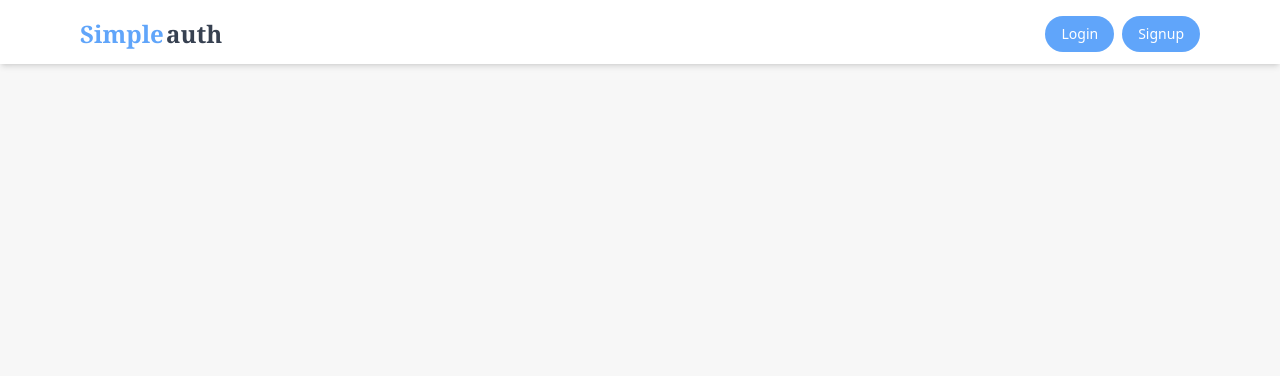
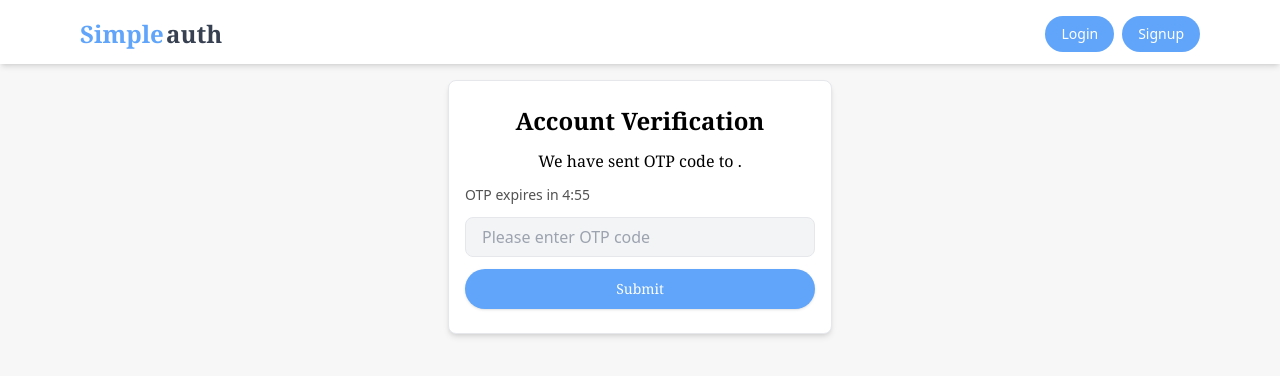
Before and after one commit to AungMyoAye101/AUTH-MERN, a React (Vite) app in the folder client/: page /find_account/1 in a window 1280 px wide. Shown: the top 376 px of the page. Built offline with nearby package versions, Linux system fonts and the light colour scheme; no server answers.

Commit message:
feat: add account recovery features; implement FindAccount and ForgotPassword pages, update routing and controller methods

```diff
--- a/client/src/App.tsx
+++ b/client/src/App.tsx
@@ -9,6 +9,9 @@ import NavBar from './components/NavBar'
 import AccountVerify from './pages/AccountVerify'
 import PublicRoutes from './ProtectRoutes/PublicRoutes'
 import ProtectedRoutes from './ProtectRoutes/ProtectedRoutes'
+import ForgotPassword from './pages/ForgotPassword'
+import FindAccount from './pages/FindAccount'
+import FindAccVerify from './pages/FindAccVerify'
 
 function App() {
 
@@ -25,6 +28,9 @@ function App() {
           <Route path='/user/:id' element={<ProtectedRoutes><Profile /></ProtectedRoutes>} />
           <Route path='/dashboard' element={<ProtectedRoutes><Dashboard /></ProtectedRoutes>} />
           <Route path='/account_verify' element={<ProtectedRoutes><AccountVerify /></ProtectedRoutes>} />
+          <Route path='/find_account' element={<FindAccount />} />
+          <Route path='/find_account/:id' element={<FindAccVerify />} />
+          <Route path='/forgot_password' element={<ForgotPassword />} />
         </Routes>
       </section>
     </BrowserRouter >
--- /dev/null
+++ b/client/src/pages/FindAccVerify.tsx
@@ -0,0 +1,122 @@
+
+import React, { useEffect, useRef, useState } from 'react'
+import Form from '../components/ui/Form'
+import FormController from '../components/ui/FormController'
+import { showToast } from '../context/ToastProvider'
+import Button from '../components/ui/Button'
+import { base_url } from '../lib/helper'
+import { useAuth } from '../context/AuthProvider'
+
+
+
+
+const OTP_EXPIRES_IN = 5 * 60 // 5 minutes
+const RESEND_OTP = 60
+
+const FindAccVerify = () => {
+    const [data, setData] = useState({ otp: '' })
+    const [error, setError] = useState('')
+    const [otpTimer, setOtpTimer] = useState(OTP_EXPIRES_IN)
+    const [resendTimer, setResendTimer] = useState(RESEND_OTP)
+    const [resend, setResend] = useState(false)
+    // const hasSentOTP = useRef(false)
+
+
+
+
+    const handleChange = (e: React.ChangeEvent<HTMLInputElement>) => {
+        const { name, value } = e.target
+        setData((pre) => ({ ...pre, [name]: value }))
+    }
+
+    // request OTP from server
+    // const otpSender = async () => {
+    //     console.log('otp sending...')
+    //     setOtpTimer(OTP_EXPIRES_IN)
+    //     setResendTimer(RESEND_OTP)
+    //     try {
+    //         const res = await fetch(base_url + '/auth/forgot_password/otp_verify', {
+    //             method: "POST",
+    //             headers: {
+    //                 "Content-type": "application/json"
+    //             },
+    //             credentials: "include"
+
+    //         })
+    //         const resData = await res.json()
+    //         if (!res.ok) {
+    //             console.error(resData.message)
+    //             return
+    //         }
+
+    //         setResend(false)
+    //         showToast("success", resData.message)
+    //         // navigate('/') // Redirect after OTP verification
+
+    //     } catch (error: any) {
+    //         showToast("error", error.message)
+    //     }
+    // }
+
+    // useEffect(() => {
+    //     if (!hasSentOTP.current) {
+    //         otpSender()
+    //         hasSentOTP.current = true
+    //     }
+
+    // }, [])
+
+    //OTP expire count down
+    useEffect(() => {
+        if (otpTimer === 0) {
+            showToast('warn', "Your OTP code has expired , Request new one.")
+            return
+        }
+
+
+        const intervalId = setInterval(() => {
+            setOtpTimer(pre => pre - 1)
+        }, 1000)
+        return () => clearInterval(intervalId)
+    }, [otpTimer])
+
+    //Resend OTP timer
+    useEffect(() => {
+        if (resendTimer === 0) {
+            setResend(true)
+            return
+        }
+
+        console.log(resendTimer)
+        const intervalId = setInterval(() => {
+            setResendTimer(pre => pre - 1)
+        }, 1000)
+        return () => clearInterval(intervalId)
+    }, [resendTimer])
+
+    // formatting for mm:ss
+    const formatTime = (seconds: number) => {
+        const min = Math.floor(seconds / 60)
+
+        const sec = (seconds % 60).toString();
+        return `${min}:${sec}`;
+    };
+
+
+    return (
+        <section className='flex justify-center'>
+            <Form headingText='Account Verification' endpoint='/auth/verify_account' method='POST' data={data} setError={setError} redirect={'/'} error={error}>
+                <h2 className=' font-serif text-center'>We have sent  OTP code to <span className='text-sm'>{''}</span>.</h2>
+                <div className='text-sm font-medium text-neutral-600'> OTP expires in <span className='font-medium'>{formatTime(otpTimer)}</span></div>
+                <FormController data={data.otp} type='number' name='otp' id='otp' onChange={handleChange} placeholder='Please enter OTP code' />
+                {/* <div className='flex justify-between items-center '><div className='text-sm font-medium text-neutral-600'>Didn't get the code</div><Button loading={!resend} onClick={otpSender} className={`bg-orange-400 flex justify-center items-center font-sans w-20 h-8 text-sm ${!resend ? "cursor-wait" : ''}`}>{resend ? "Resend" : resendTimer}</Button>  </div> */}
+
+
+
+
+            </Form>
+        </section>
+    )
+}
+
+export default FindAccVerify
--- /dev/null
+++ b/client/src/pages/FindAccount.tsx
@@ -0,0 +1,51 @@
+import React, { useState } from 'react'
+import Button from '../components/ui/Button'
+import { base_url } from '../lib/helper'
+import { showToast } from '../context/ToastProvider'
+import { useNavigate } from 'react-router-dom'
+
+const FindAccount = () => {
+    const [email, setEmail] = useState('')
+    const [error, setError] = useState('')
+
+
+    const navigate = useNavigate()
+
+    console.log(email)
+    const findAccount = async (e: React.FormEvent) => {
+        e.preventDefault()
+        try {
+            const res = await fetch(base_url + '/auth/find_account', {
+                method: "POST",
+                headers: {
+                    "Content-type": "application/json",
+                },
+                credentials: "include",
+                body: JSON.stringify({ email })
+
+            })
+            const resData = await res.json()
+            if (!res.ok || resData.success === false) {
+                showToast('error', resData.message)
+                return
+            }
+            console.log(resData)
+            showToast('success', resData.message)
+            navigate(`/find_account/${resData.userId}`)
+        } catch (error: any) {
+            setError(error.message)
+        }
+    }
+
+    return (
+        <section>
+            <form onSubmit={findAccount} className='className="min-w-lg w-96 max-w-xl bg-white px-4 py-6 rounded-lg shadow-md border flex flex-col gap-3'>
+                <input type="email" name='email' value={email} onChange={(e) => (setEmail(e.target.value))} className='py-1.5 px-4 w-full border focus:outline-none bg-gray-50 rounded-lg ' />
+                <Button type="submit" >Find</Button>
+            </form>
+
+        </section>
+    )
+}
+
+export default FindAccount
--- /dev/null
+++ b/client/src/pages/ForgotPassword.tsx
@@ -0,0 +1,23 @@
+import React, { useState } from 'react'
+import Form from '../components/ui/Form'
+import FormController from '../components/ui/FormController'
+
+const ForgotPassword = () => {
+    const [data, setdata] = useState({ password: '' })
+    const [error, setError] = useState('')
+    const onChange = (e: React.ChangeEvent<HTMLInputElement>) => {
+        const { name, value } = e.target
+        setdata((pre) => ({ ...pre, [name]: value }))
+    }
+
+
+    return (
+        <section>
+            <Form headingText='Find Your account' endpoint='/auth/find_account' redirect='/account_verify' method='POST' data={data} error={error} setError={setError} >
+                <FormController onChange={onChange} type='password' placeholder='password' name='password' id='password' />
+            </Form>
+        </section>
+    )
+}
+
+export default ForgotPassword
--- a/client/src/pages/Login.tsx
+++ b/client/src/pages/Login.tsx
@@ -28,7 +28,7 @@ const Login = () => {
                     loginData.map((field, i) => (<FormController key={i} type={field.type} name={field.name} id={field.name} placeholder={field.placeholder} onChange={handleChange} style="bg-white" />))
                 }
                 <div className='flex justify-between items-center gap-2 text-sm'>
-                    <Link to={'/forgot-password'} className='link_text'>Forgot password?</Link>
+                    <Link to={'/find_account'} className='link_text'>Forgot password?</Link>
                     <Link to={'/signup'} className='link_text'>Sign up</Link>
                 </div>
 
```
Also changed, not shown: 2 other files (tests, documents, lock files or other folders).
